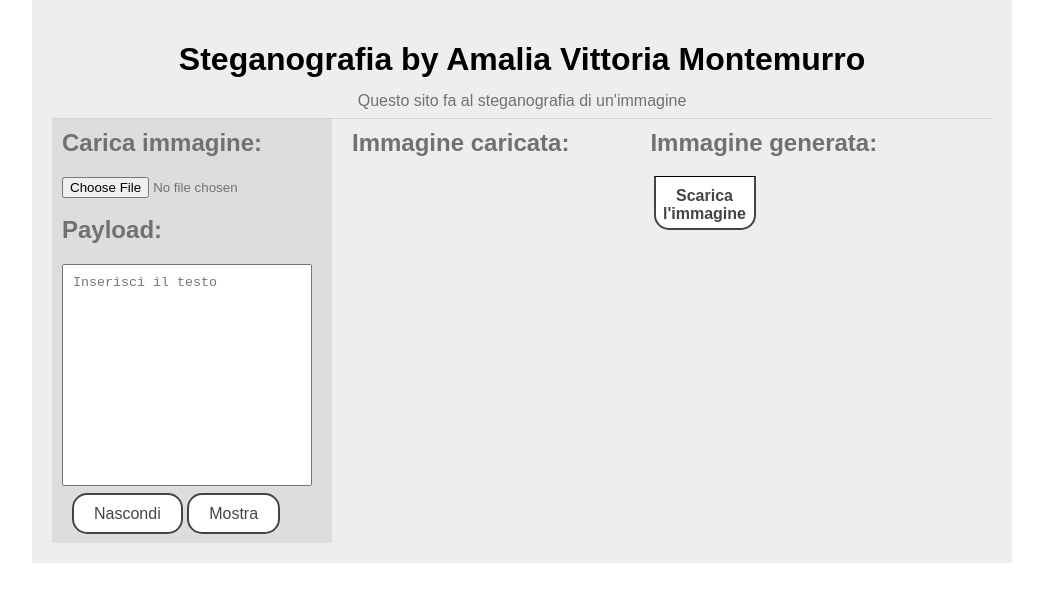
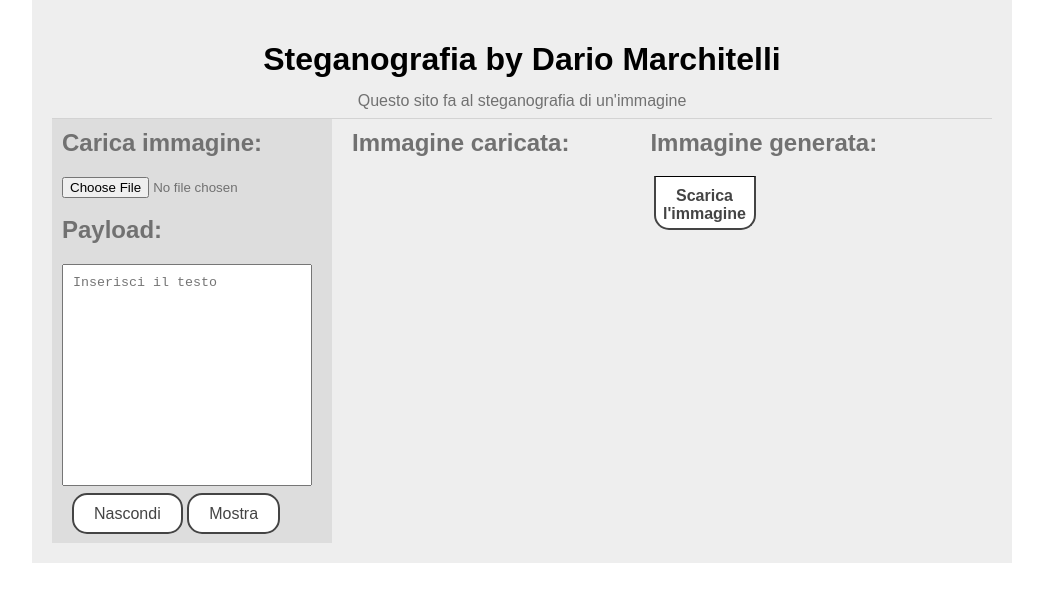
Before and after one commit to DarioMarchitelli/steg-analysis, a plain HTML site: page index.html in a window 1280 px wide. Shown: the whole page, without its empty margins (118-1161 px from the left). Drawn offline with Linux system fonts and the light colour scheme.

Commit message:
Update index.html

```diff
--- a/index.html
+++ b/index.html
@@ -28,7 +28,7 @@
 	</head>
 	<body>
 		<div id="main">
-			<h1 style="text-align:center">Steganografia by Amalia Vittoria Montemurro</h1>
+			<h1 style="text-align:center">Steganografia by Dario Marchitelli</h1>
 			<div style="text-align:center" id="description">Questo sito fa al steganografia di un'immagine</div>
 			<div id="left">
 				<h2>Carica immagine:</h2>
```
